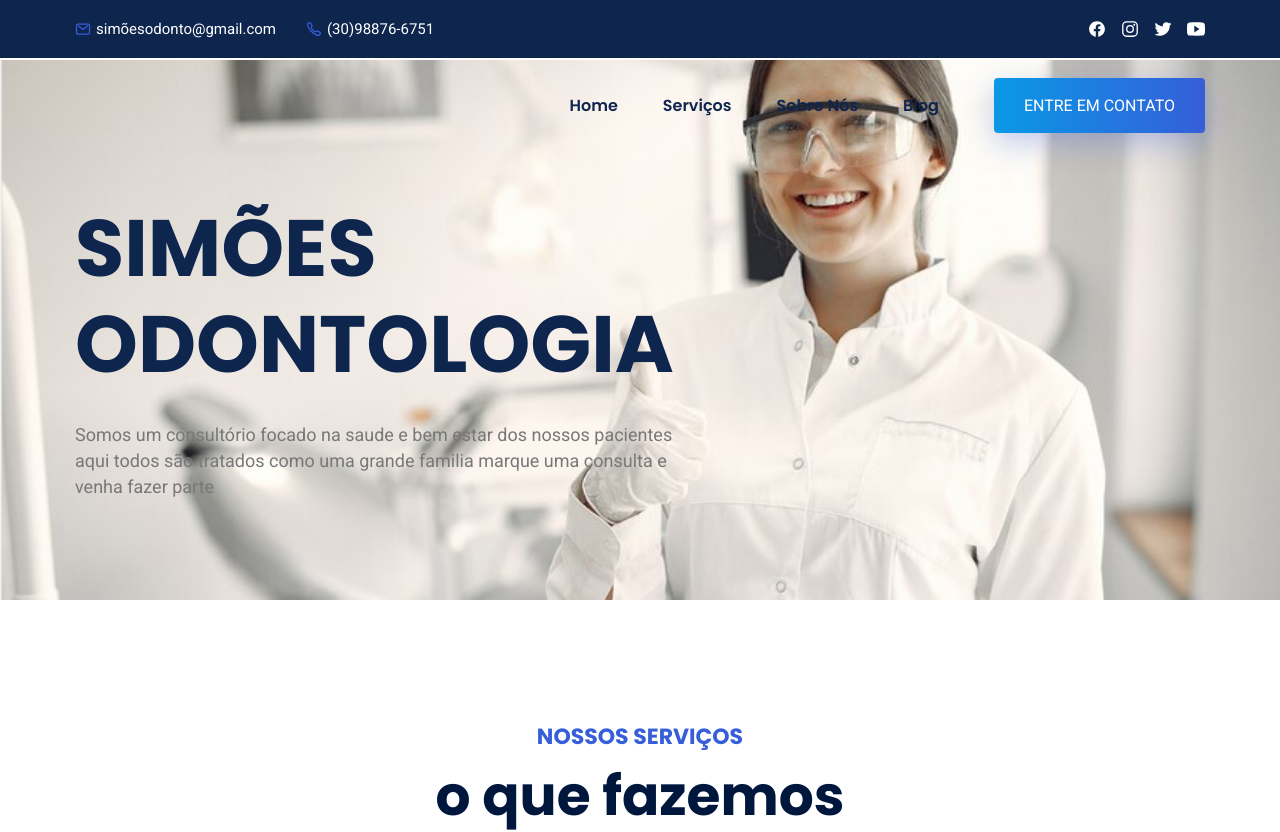
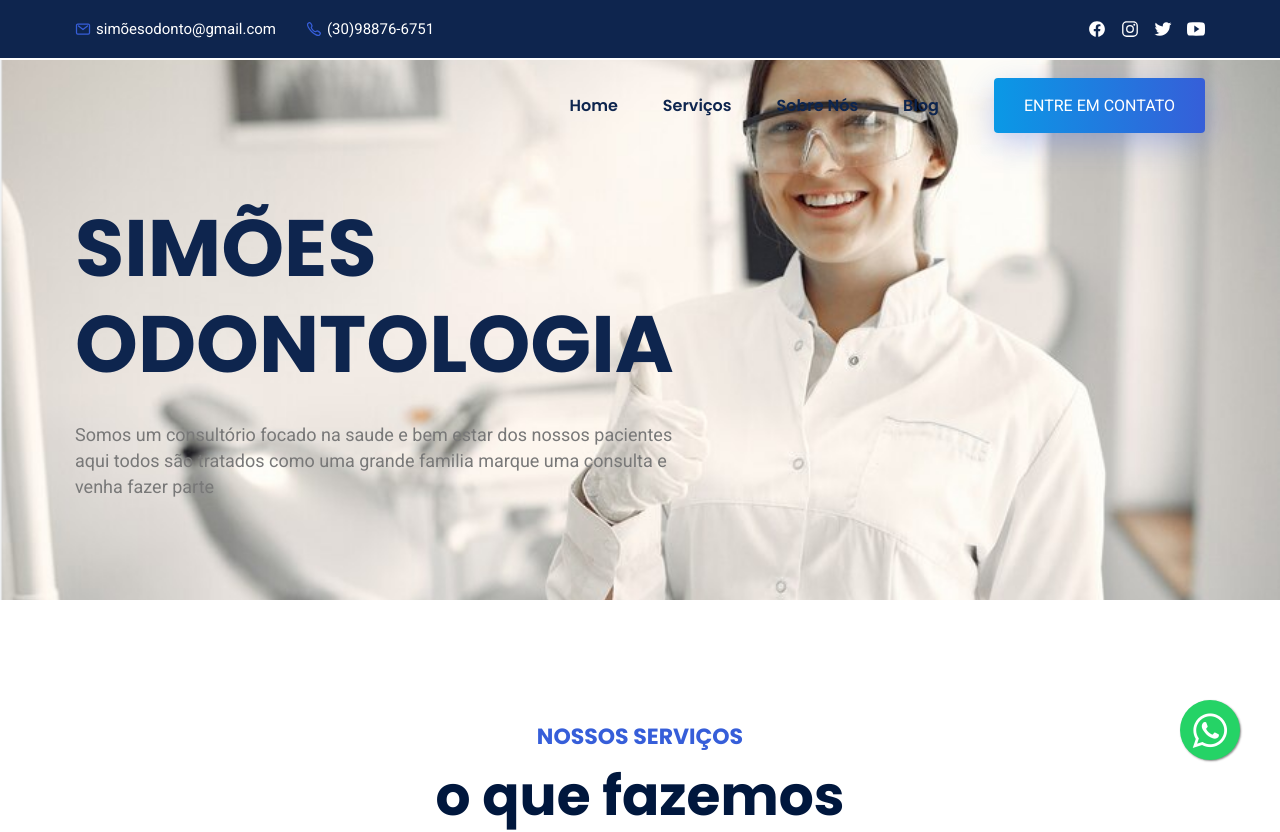
Before and after one commit to LucasAvenger/site-de-dentista, a plain HTML site: page index.html in a window 1280 px wide. Shown: the top 832 px of the page. Drawn offline with nearby package versions, Linux system fonts and the light colour scheme; a script that the page names is missing.

Commit message:
Update index.html

```diff
--- a/index.html
+++ b/index.html
@@ -6,6 +6,8 @@
     <meta http-equiv="X-UA-Compatible" content="IE=edge">
     <meta name="viewport" content="width=device-width, initial-scale=1.0">
     <title>Simões deltal</title>
+     <link rel="stylesheet" href="https://cdnjs.cloudflare.com/ajax/libs/font-awesome/4.5.0/css/font-awesome.min.css">
+
 
     <!--
     - favicon
@@ -26,13 +28,38 @@
     <link
         href="https://fonts.googleapis.com/css2?family=Poppins:wght@600;700;800&family=Roboto:wght@400;500;600&display=swap"
         rel="stylesheet">
+       <style>
+        .whatsapp-link {
+            position: fixed;
+            width: 60px;
+            height: 60px;
+            bottom: 40px;
+            right: 40px;
+            background-color: #25d366;
+            color: #fff;
+            text-align: center;
+            border-radius: 50px;
+            text-align: 30px;
+            box-shadow: 1px 1px 2px #888;
+            z-index: 1000;
+        }
+
+        .fa-whatsapp {
+            margin-top: 11px;
+            font-size: 40px;
+
+        }
+    </style>
 
     <!--
+
     - #HEADER
   -->
 
     <header class="header">
-
+   <a class="whatsapp-link" href="https://api.whatsapp.com/send?phone=5519984318871" target="_blank">
+            <i class="fa fa-whatsapp"></i>
+        </a>
         <div class="header-top">
             <div class="container">
 
```
